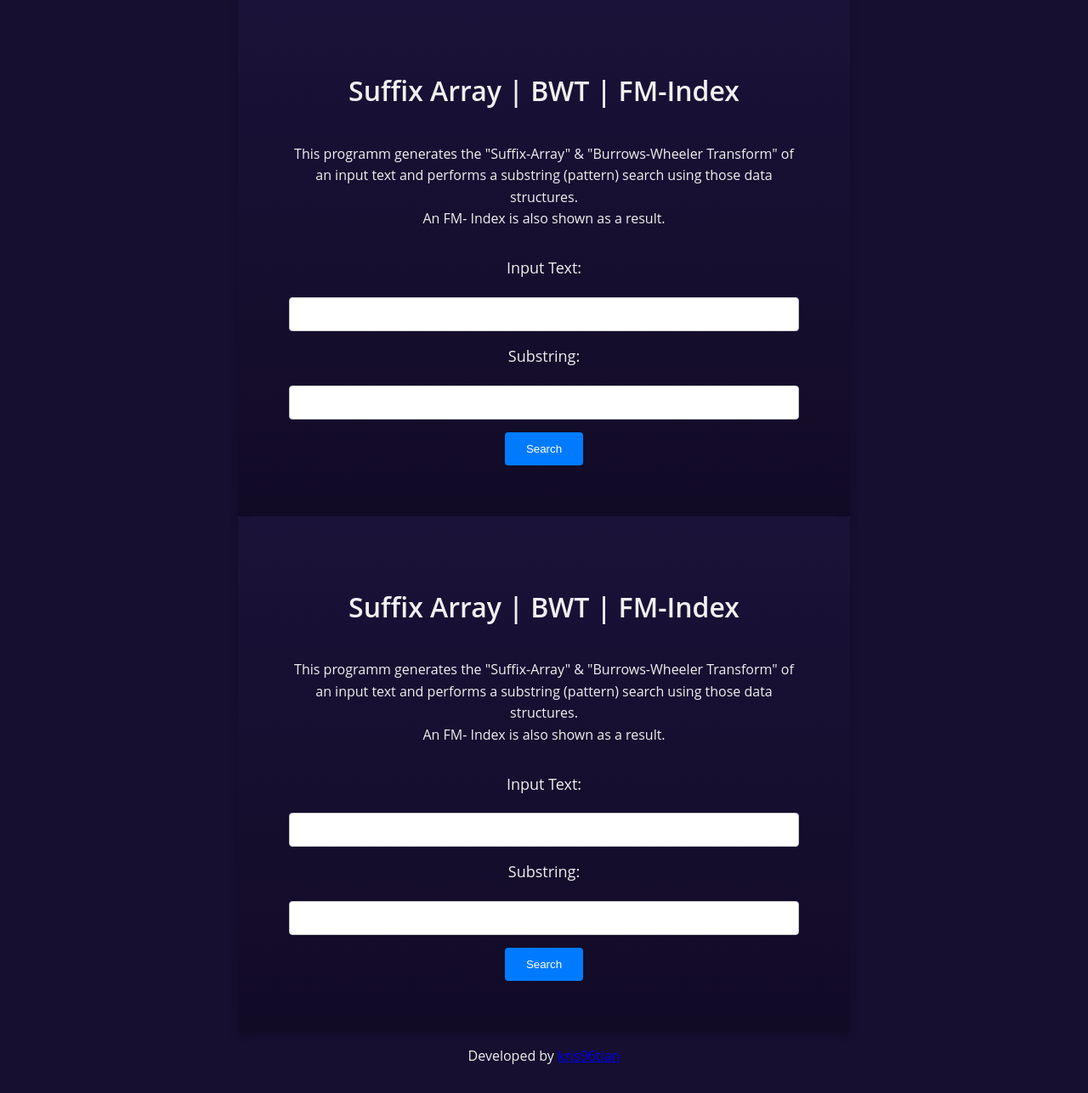
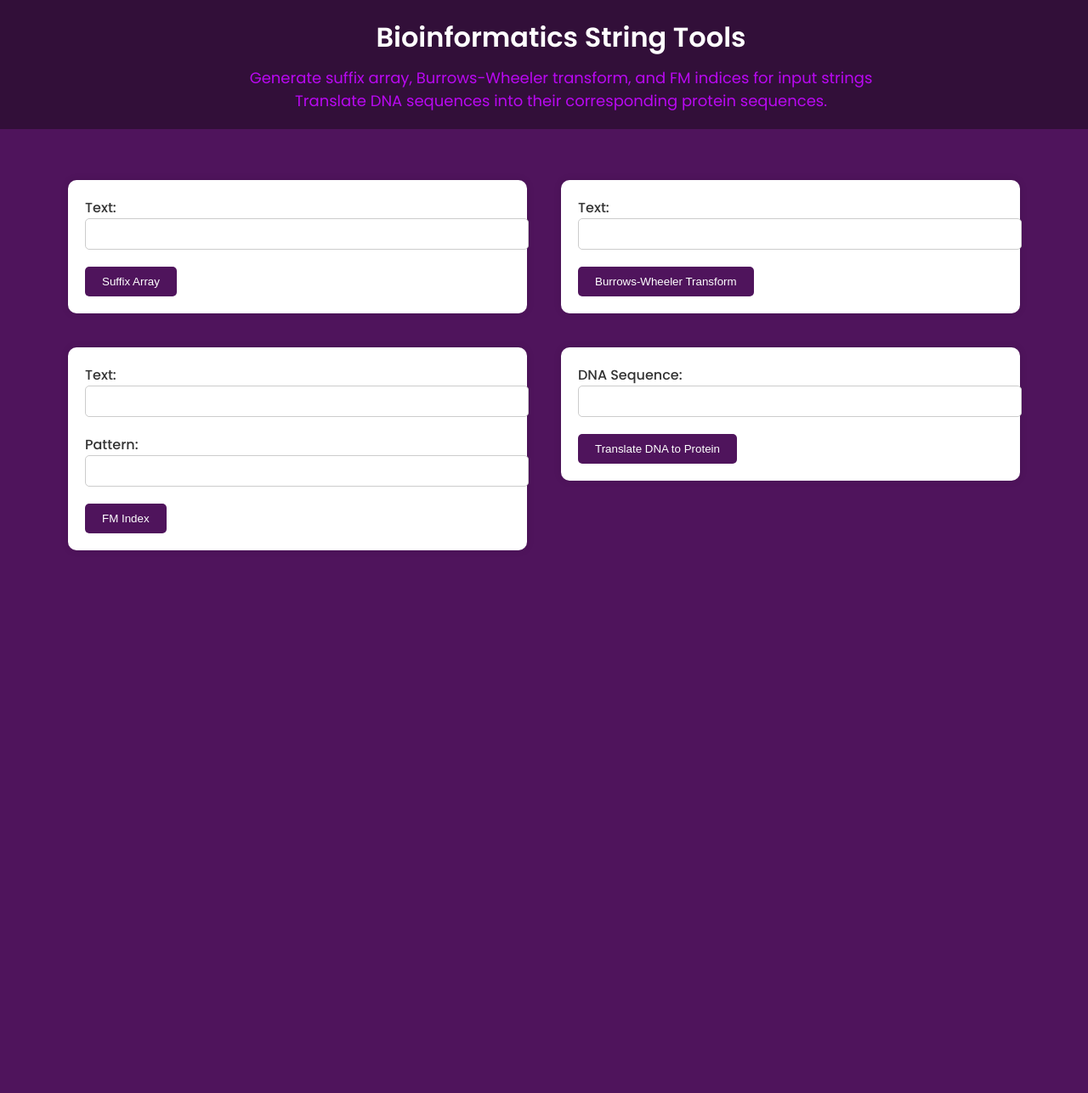
Before and after one commit to kris96tian/bioinfo_tool, a Flask app: page / in a window 1280 px wide. Shown: the whole page at 85% size. After the commit the page ends 648 px from the top, so only its background shows below. Run offline with Flask 3, Linux system fonts and the light colour scheme.

Commit message:
Update index.html

```diff
--- a/templates/index.html
+++ b/templates/index.html
@@ -1,182 +1,173 @@
 <!DOCTYPE html>
-<html>
+<html lang="en">
 <head>
-  <title>Bioinformatics Tools</title>
-  <style>
+    <meta charset="UTF-8">
+    <meta http-equiv="X-UA-Compatible" content="IE=edge">
+    <meta name="viewport" content="width=device-width, initial-scale=1.0">
+    <title>Bioinformatics Tools</title>
+    <link href="https://fonts.googleapis.com/css2?family=Poppins:wght@400;500;600&display=swap" rel="stylesheet">
+</head>
+<body>
+    <header>
+        <h1>Bioinformatics String Tools</h1>
+        <p>Generate suffix array, Burrows-Wheeler transform, and FM indices for input strings<br>Translate DNA sequences into their corresponding protein sequences.</p>
+    </header>
+    <div class="container">
+        <form action="/suffix-array" method="post">
+            <div class="form-group mt-3">
+                <label for="text">Text:</label>
+                <input type="text" class="form-control" id="text" name="text">
+            </div>
+            {% if suffixes %}
+            <div class="result mt-3">
+                <h3>Suffix Array:</h3>
+                <p>{{ suffixes }}</p>
+            </div>
+            {% endif %}
+            <button type="submit" class="btn btn-primary mt-3">Suffix Array</button>
+        </form>
+        <form action="/bwt" method="post">
+            <div class="form-group mt-3">
+                <label for="text">Text:</label>
+                <input type="text" class="form-control" id="text" name="text">
+            </div>
+            {% if bwt_text %}
+            <div class="result mt-3">
+                <h3>Burrows-Wheeler Transform:</h3>
+                <p>{{ bwt_text }}</p>
+            </div>
+            {% endif %}
+            <button type="submit" class="btn btn-primary mt-3">Burrows-Wheeler Transform</button>
+        </form>
+        <form action="/fm-index" method="post">
+            <div class="form-group mt-3">
+                <label for="text">Text:</label>
+                <input type="text" class="form-control" id="text" name="text">
+            </div>
+            <div class="form-group mt-3">
+                <label for="pattern">Pattern:</label>
+                <input type="text" class="form-control" id="pattern" name="pattern">
+            </div>
+            {% if occurrences %}
+            <div class="result mt-3">
+                <h3>FM Index:</h3>
+                <p>{{ occurrences }}</p>
+            </div>
+            {% endif %}
+            <button type="submit" class="btn btn-primary mt-3">FM Index</button>
+        </form>
+        <form action="/translate" method="post">
+            <div class="form-group mt-3">
+                <label for="dna_sequence">DNA Sequence:</label>
+                <input type="text" class="form-control" id="dna_sequence" name="dna_sequence">
+            </div>
+            {% if protein_sequence %}
+            <div class="result mt-3">
+                <h3>Protein Sequence:</h3>
+                <p>{{ protein_sequence }}</p>
+                <h3>Amino Acid Sequence:</h3>
+                <p>{{ amino_acid_sequence }}</p>
+            </div>
+            {% endif %}
+            <button type="submit" class="btn btn-primary mt-3">Translate DNA to Protein</button>
+        </form>
+    </div>
+</body>
+
+<style>
+    /* General Styles */
     body {
-      font-family: "Open Sans", Arial, sans-serif;
-      font-size: 16px;
-      line-height: 1.6;
-      color: #f0f0f0;
-      background-color: #160f30;
-      margin: 0;
+        font-family: 'Poppins', sans-serif;
+        background-color: #4F145C;
+        color: #333;
+        margin: 0;
     }
 
     .container {
-      padding: 60px;
-      display: flex;
-      flex-direction: column;
-      justify-content: center;
-      align-items: center;
-      max-width: 600px;
-      margin: 0 auto;
-      background: linear-gradient(to bottom, #1A1238, #120b26);
-      box-shadow: 0px 4px 10px rgba(0, 0, 0, 0.2);
+        display: flex;
+        flex-wrap: wrap;
+        justify-content: center;
+        align-items: flex-start;
+        padding: 40px 20px;
     }
 
-    h1 {
-      font-size: 32px;
-      font-weight: 600;
-      text-align: center;
-      margin-bottom: 20px;
+    /* Header Styles */
+    header {
+        background-color: #320F39;
+        color: #fff;
+        padding: 20px;
+        text-align: center;
+        width: 100%;
     }
 
-    p {
-      text-align: center;
-      margin-bottom: 30px;
+    header h1 {
+        margin: 0;
+        font-weight: 600;
     }
 
+    header p {
+        margin: 10px 0 0;
+        font-size: 18px;
+        color: #B909F1;
+    }
+
+    /* Form Styles */
     form {
-      display: flex;
-      flex-direction: column;
-      align-items: center;
-      gap: 15px;
-      width: 100%;
+        background-color: #fff;
+        padding: 20px;
+        border-radius: 10px;
+        box-shadow: 0 0 10px rgba(0, 0, 0, 0.1);
+        margin: 20px;
+        width: 100%;
+        max-width: 500px;
+    }
+
+    .form-group {
+        margin-bottom: 20px;
     }
 
     label {
-      font-size: 18px;
-      margin-bottom: 5px;
+        font-weight: 500;
     }
 
-    input[type="text"] {
-      padding: 10px;
-      font-size: 16px;
-      border: 1px solid #ccc;
-      border-radius: 4px;
-      width: 100%;
-      box-sizing: border-box;
+    input {
+        width: 100%;
+        padding: 10px;
+        border: 1px solid #ccc;
+        border-radius: 5px;
     }
 
-    input[type="submit"] {
-      padding: 12px 25px;
-      background-color: #007bff;
-      color: #fff;
-      border: none;
-      border-radius: 4px;
-      cursor: pointer;
-      transition: background-color 0.3s ease;
+    button {
+        background-color: #4F145C;
+        color: #fff;
+        padding: 10px 20px;
+        border: none;
+        border-radius: 5px;
+        cursor: pointer;
     }
 
-    input[type="submit"]:hover {
-      background-color: #0056b3;
-    }
-  </style>
-</head>
-<body>
-  <div class="container">
-    <h1>Suffix Array | BWT | FM-Index </h1>
-    <p> This programm generates the "Suffix-Array" & "Burrows-Wheeler Transform"
-    of an input text and performs a substring (pattern) search using those data structures.
-    <br>An FM- Index is also shown as a result.</p>
-    <form method="POST">
-      <label for="text">Input Text:</label>
-      <input type="text" id="text" name="text">
-      <label for="substring">Substring:</label>
-      <input type="text" id="substring" name="substring">
-      <input type="submit" value="Search">
-    </form>
-  </div>
-<!DOCTYPE html>
-<html>
-<head>
-  <title>Bioinformatics Tools</title>
-  <style>
-    body {
-      font-family: "Open Sans", Arial, sans-serif;
-      font-size: 16px;
-      line-height: 1.6;
-      color: #f0f0f0;
-      background-color: #160f30;
-      margin: 0;
+    .result {
+        background-color: #f2f2f2;
+        padding: 10px;
+        border-radius: 5px;
+        margin-bottom: 10px;
     }
 
-    .container {
-      padding: 60px;
-      display: flex;
-      flex-direction: column;
-      justify-content: center;
-      align-items: center;
-      max-width: 600px;
-      margin: 0 auto;
-      background: linear-gradient(to bottom, #1A1238, #120b26);
-      box-shadow: 0px 4px 10px rgba(0, 0, 0, 0.2);
+    /* Hover Styles */
+    button:hover {
+        background-color: #333;
     }
 
-    h1 {
-      font-size: 32px;
-      font-weight: 600;
-      text-align: center;
-      margin-bottom: 20px;
+    /* Responsive Styles */
+    @media screen and (max-width: 768px) {
+        .container {
+            padding: 20px;
+        }
+
+        form {
+            margin: 10px;
+        }
     }
 
-    p {
-      text-align: center;
-      margin-bottom: 30px;
-    }
-
-    form {
-      display: flex;
-      flex-direction: column;
-      align-items: center;
-      gap: 15px;
-      width: 100%;
-    }
-
-    label {
-      font-size: 18px;
-      margin-bottom: 5px;
-    }
-
-    input[type="text"] {
-      padding: 10px;
-      font-size: 16px;
-      border: 1px solid #ccc;
-      border-radius: 4px;
-      width: 100%;
-      box-sizing: border-box;
-    }
-
-    input[type="submit"] {
-      padding: 12px 25px;
-      background-color: #007bff;
-      color: #fff;
-      border: none;
-      border-radius: 4px;
-      cursor: pointer;
-      transition: background-color 0.3s ease;
-    }
-
-    input[type="submit"]:hover {
-      background-color: #0056b3;
-    }
-  </style>
-</head>
-<body>
-  <div class="container">
-    <h1>Suffix Array | BWT | FM-Index </h1>
-    <p> This programm generates the "Suffix-Array" & "Burrows-Wheeler Transform"
-    of an input text and performs a substring (pattern) search using those data structures.
-    <br>An FM- Index is also shown as a result.</p>
-    <form method="POST">
-      <label for="text">Input Text:</label>
-      <input type="text" id="text" name="text">
-      <label for="substring">Substring:</label>
-      <input type="text" id="substring" name="substring">
-      <input type="submit" value="Search">
-    </form>
-  </div>  <footer>
-  <p>Developed by <a href="https://github.com/kris96tian">kris96tian</a></p>
-</footer>
-</body>
+</style>
 </html>
```
